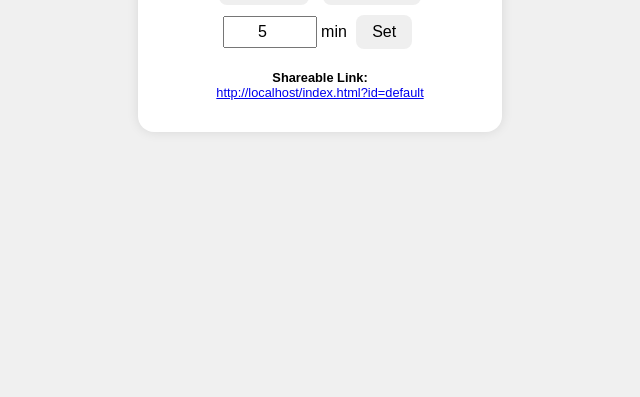
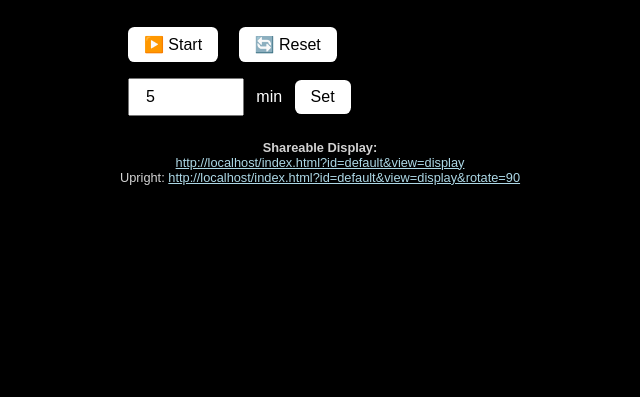
Before and after one commit to w-laura/simple-timer, a plain HTML site: page index.html in a window 1280 px wide. Shown: the part 403-800 px from the top of the page, without its empty margins (320-960 px from the left). Drawn offline with Linux system fonts and the light colour scheme.

Commit message:
Update index.html

```diff
--- a/index.html
+++ b/index.html
@@ -5,75 +5,97 @@
   <meta name="viewport" content="width=device-width, initial-scale=1.0"/>
   <title>Shared Countdown Timer</title>
   <style>
-    body {
-      font-family: sans-serif;
+    html, body {
+      margin: 0;
+      padding: 0;
+      height: 100%;
+      background-color: black;
+      color: white;
+      font-family: 'Arial', sans-serif;
+    }
+
+    .container {
       display: flex;
+      flex-direction: column;
+      align-items: center;
       justify-content: center;
-      align-items: center;
-      height: 100vh;
-      margin: 0;
-      background: #f0f0f0;
+      height: 100%;
+      padding: 1rem;
+      box-sizing: border-box;
     }
-    .container {
+
+    .display {
+      font-size: 12vw;
+      text-align: center;
+      margin-bottom: 2rem;
+    }
+
+    .rotated {
+      transform: rotate(90deg);
+      transform-origin: center;
+    }
+
+    button, input {
+      font-size: 1rem;
+      padding: 0.5rem 1rem;
+      margin: 0.5rem;
+    }
+
+    input[type="number"] {
+      width: 80px;
+    }
+
+    .link {
+      font-size: 0.8rem;
+      margin-top: 1rem;
+      word-break: break-word;
+      text-align: center;
+      color: lightgray;
+    }
+
+    .hidden {
+      display: none;
+    }
+
+    .white-button {
       background: white;
-      padding: 2rem;
-      border-radius: 1rem;
-      box-shadow: 0 0 12px rgba(0,0,0,0.1);
-      text-align: center;
-      width: 300px;
-    }
-    .display {
-      font-size: 3rem;
-      margin-bottom: 1rem;
-    }
-    input {
-      width: 80px;
-      padding: 0.3rem;
-      font-size: 1rem;
-      text-align: center;
-    }
-    button {
-      padding: 0.5rem 1rem;
-      margin: 0.3rem;
-      font-size: 1rem;
+      color: black;
       border: none;
-      border-radius: 0.5rem;
-      cursor: pointer;
-    }
-    .link {
-      margin-top: 1rem;
-      font-size: 0.8rem;
-      word-break: break-word;
+      border-radius: 0.4rem;
     }
   </style>
 </head>
 <body>
-  <div class="container">
+  <div class="container" id="app">
     <div class="display" id="timer">--:--</div>
 
-    <div>
-      <button onclick="togglePause()" id="pauseBtn">▶️ Start</button>
-      <button onclick="resetTimer()">🔄 Reset</button>
+    <div id="controls">
+      <div>
+        <button onclick="togglePause()" id="pauseBtn" class="white-button">▶️ Start</button>
+        <button onclick="resetTimer()" class="white-button">🔄 Reset</button>
+      </div>
+      <div>
+        <input type="number" id="minutes" min="1" value="5" /> min
+        <button onclick="changeDuration()" class="white-button">Set</button>
+      </div>
+      <div class="link" id="share-link"></div>
     </div>
-
-    <div>
-      <input type="number" id="minutes" min="1" value="5" /> min
-      <button onclick="changeDuration()">Set</button>
-    </div>
-
-    <div class="link" id="share-link"></div>
   </div>
 
   <script>
+    const params = new URLSearchParams(location.search);
+    const id = params.get("id") || "default";
+    const view = params.get("view");
+    const rotate = params.get("rotate");
+    const storageKey = `shared-timer-${id}`;
+    const isDisplay = view === "display";
+
     const timerEl = document.getElementById("timer");
     const pauseBtn = document.getElementById("pauseBtn");
     const minutesInput = document.getElementById("minutes");
     const shareLinkEl = document.getElementById("share-link");
-
-    const params = new URLSearchParams(location.search);
-    const id = params.get("id") || "default";
-    const storageKey = `shared-timer-${id}`;
-    const updateFreq = 500;
+    const controlsEl = document.getElementById("controls");
+    const appEl = document.getElementById("app");
 
     let timerData = {
       duration: 5 * 60 * 1000, // ms
@@ -106,7 +128,7 @@
       if (timerData.paused) {
         const remaining = timerData.endTime ? timerData.endTime - Date.now() : timerData.duration;
         timerEl.textContent = formatTime(remaining);
-        pauseBtn.textContent = "▶️ Start";
+        if (pauseBtn) pauseBtn.textContent = "▶️ Start";
       } else {
         const remaining = timerData.endTime - Date.now();
         if (remaining <= 0) {
@@ -117,18 +139,16 @@
         } else {
           timerEl.textContent = formatTime(remaining);
         }
-        pauseBtn.textContent = "⏸ Pause";
+        if (pauseBtn) pauseBtn.textContent = "⏸ Pause";
       }
     }
 
     function togglePause() {
       load();
       if (timerData.paused) {
-        // Resume
         timerData.endTime = Date.now() + (timerData.duration || 0);
         timerData.paused = false;
       } else {
-        // Pause
         const remaining = timerData.endTime - Date.now();
         timerData.duration = remaining;
         timerData.endTime = null;
@@ -148,18 +168,28 @@
     }
 
     function changeDuration() {
-      resetTimer(); // same as reset but keeps the link
+      resetTimer(); // same logic
     }
 
-    setInterval(updateDisplay, updateFreq);
-
-    // On load
-    if (!params.get("id")) {
-      const newUrl = `${location.origin}${location.pathname}?id=default`;
-      history.replaceState({}, '', newUrl);
+    function initUI() {
+      if (isDisplay) {
+        controlsEl.classList.add("hidden");
+        if (rotate === "90") {
+          timerEl.classList.add("rotated");
+        }
+      } else {
+        const cleanUrl = `${location.origin}${location.pathname}?id=${id}&view=display`;
+        const rotUrl = cleanUrl + "&rotate=90";
+        shareLinkEl.innerHTML = `
+          <strong>Shareable Display:</strong><br>
+          <a href="${cleanUrl}" style="color:lightblue">${cleanUrl}</a><br>
+          Upright: <a href="${rotUrl}" style="color:lightblue">${rotUrl}</a>
+        `;
+      }
     }
 
-    shareLinkEl.innerHTML = `<strong>Shareable Link:</strong><br><a href="${location.href}">${location.href}</a>`;
+    initUI();
+    setInterval(updateDisplay, 500);
     load();
     updateDisplay();
   </script>
```
